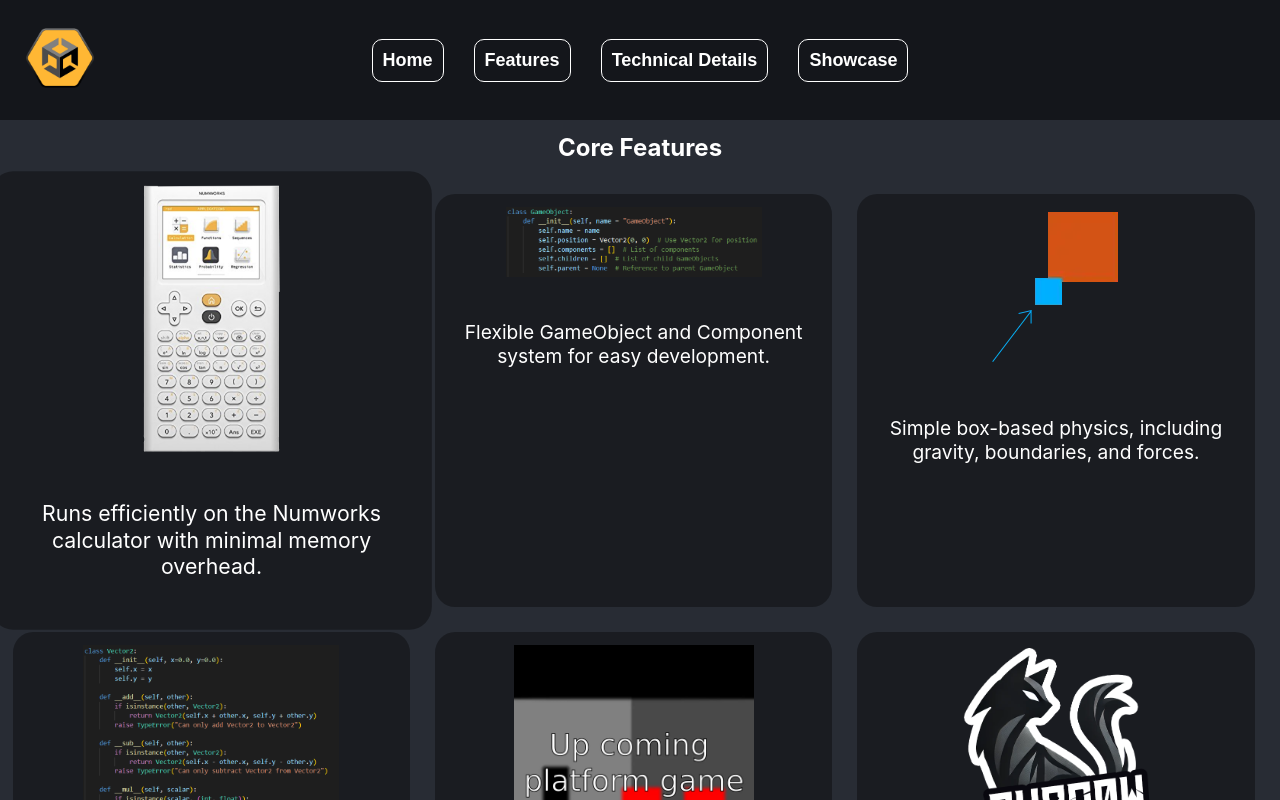
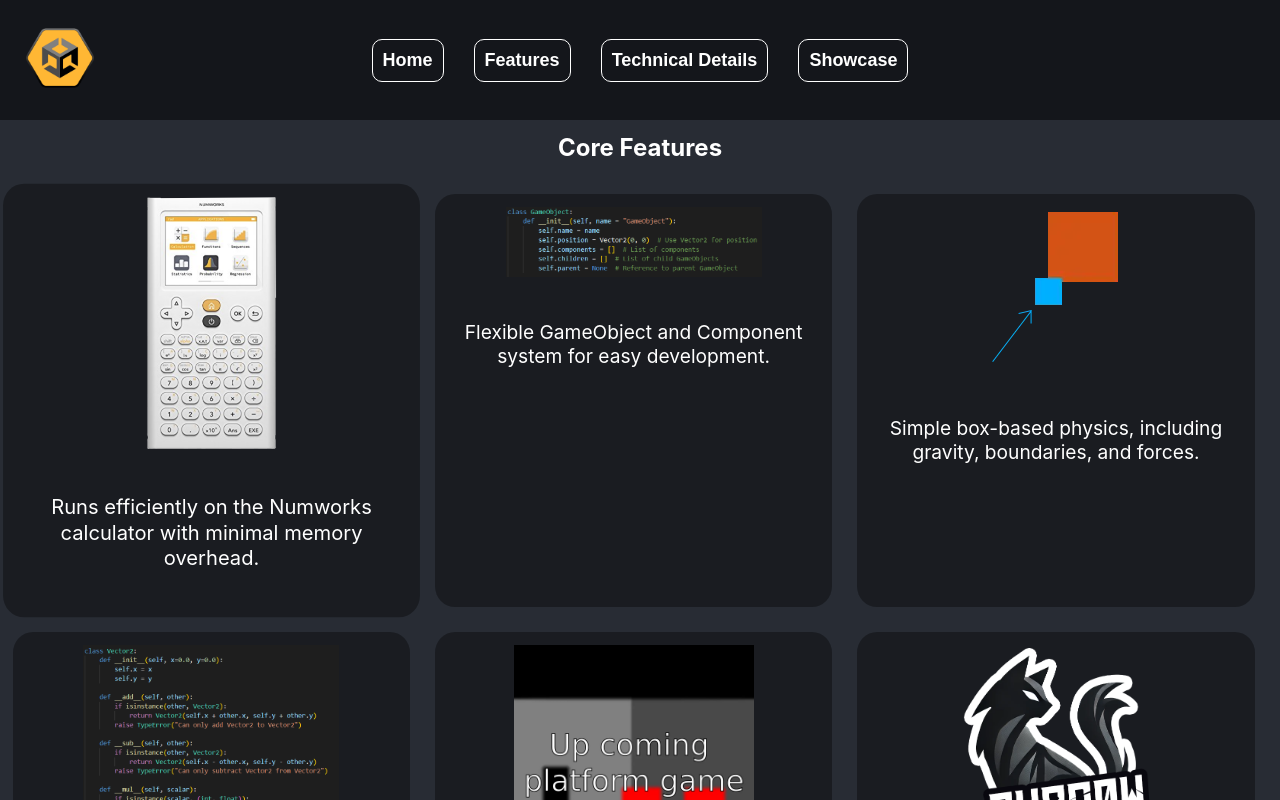
Before and after one commit to EthanLefreteur/LandingPage, a React (Create React App) app: page / in a window 1280 px wide. In both pictures the pointer is over the element 211 px from the left and 945 px from the top of the page. Shown: the part 545-1345 px from the top of the page. Built offline with nearby package versions, Linux system fonts and the light colour scheme.

Commit message:
Reduced resize on blockimagetext on hover

```diff
--- a/src/Components/BlockImageText.css
+++ b/src/Components/BlockImageText.css
@@ -18,7 +18,7 @@
 }
 
 .imageText:hover {
-    transform: scale(1.11);
+    transform: scale(1.05);
 
     transition: transform .15s ;
     transition-delay: .05s;
```
